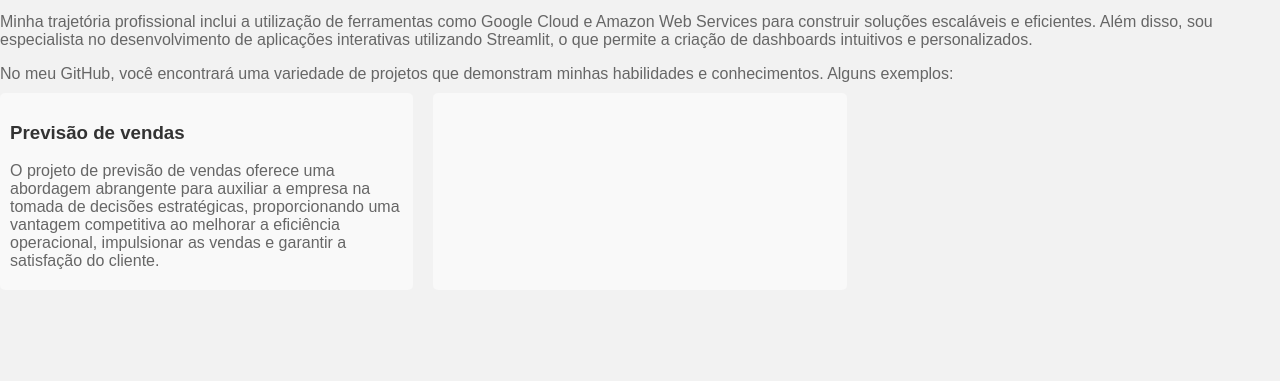
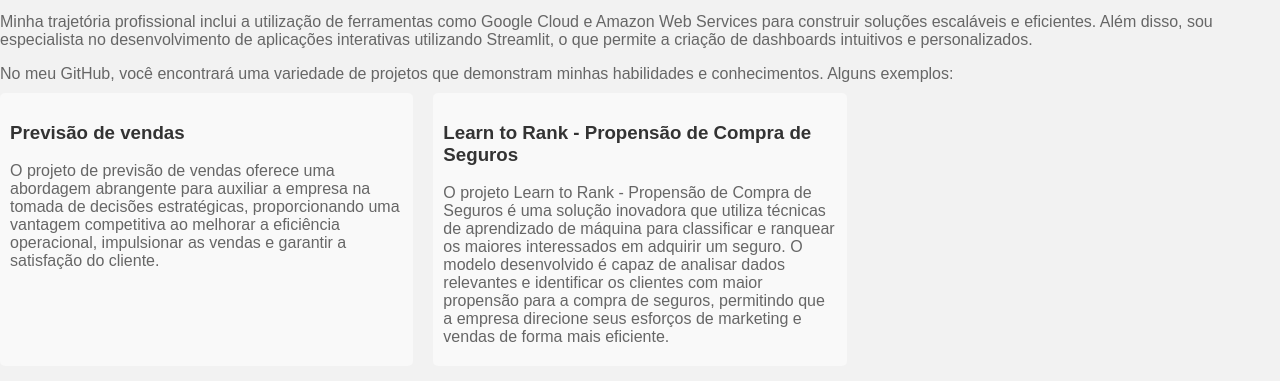
Before and after one commit to LuizVicenteJr/LuizVicenteJr.github.io, a plain HTML site: page index.html in a window 1280 px wide. Shown: the part 119-500 px from the top of the page. Drawn offline with Linux system fonts and the light colour scheme.

Commit message:
Update index.html

```diff
--- a/index.html
+++ b/index.html
@@ -38,7 +38,12 @@
   <div class="project-options">
     <div class="project-option">
       <h3><a href="https://github.com/LuizVicenteJr/Previsao_vendas">Previsão de vendas</a></h3>
-      <p> O projeto de previsão de vendas oferece uma abordagem abrangente para auxiliar a empresa na tomada de decisões estratégicas, proporcionando uma vantagem competitiva ao melhorar a eficiência operacional, impulsionar as vendas e garantir a satisfação do cliente.</p>
+      <p>O projeto de previsão de vendas oferece uma abordagem abrangente para auxiliar a empresa na tomada de decisões estratégicas, proporcionando uma vantagem competitiva ao melhorar a eficiência operacional, impulsionar as vendas e garantir a satisfação do cliente.</p>
     </div>
     <div class="project-option">
-      <h3><a href="https://github
+      <h3><a href="https://github.com/LuizVicenteJr/propensao_compra_seguros">Learn to Rank - Propensão de Compra de Seguros</a></h3>
+      <p>O projeto Learn to Rank - Propensão de Compra de Seguros é uma solução inovadora que utiliza técnicas de aprendizado de máquina para classificar e ranquear os maiores interessados em adquirir um seguro. O modelo desenvolvido é capaz de analisar dados relevantes e identificar os clientes com maior propensão para a compra de seguros, permitindo que a empresa direcione seus esforços de marketing e vendas de forma mais eficiente.</p>
+    </div>
+  </div>
+</body>
+</html>
```
